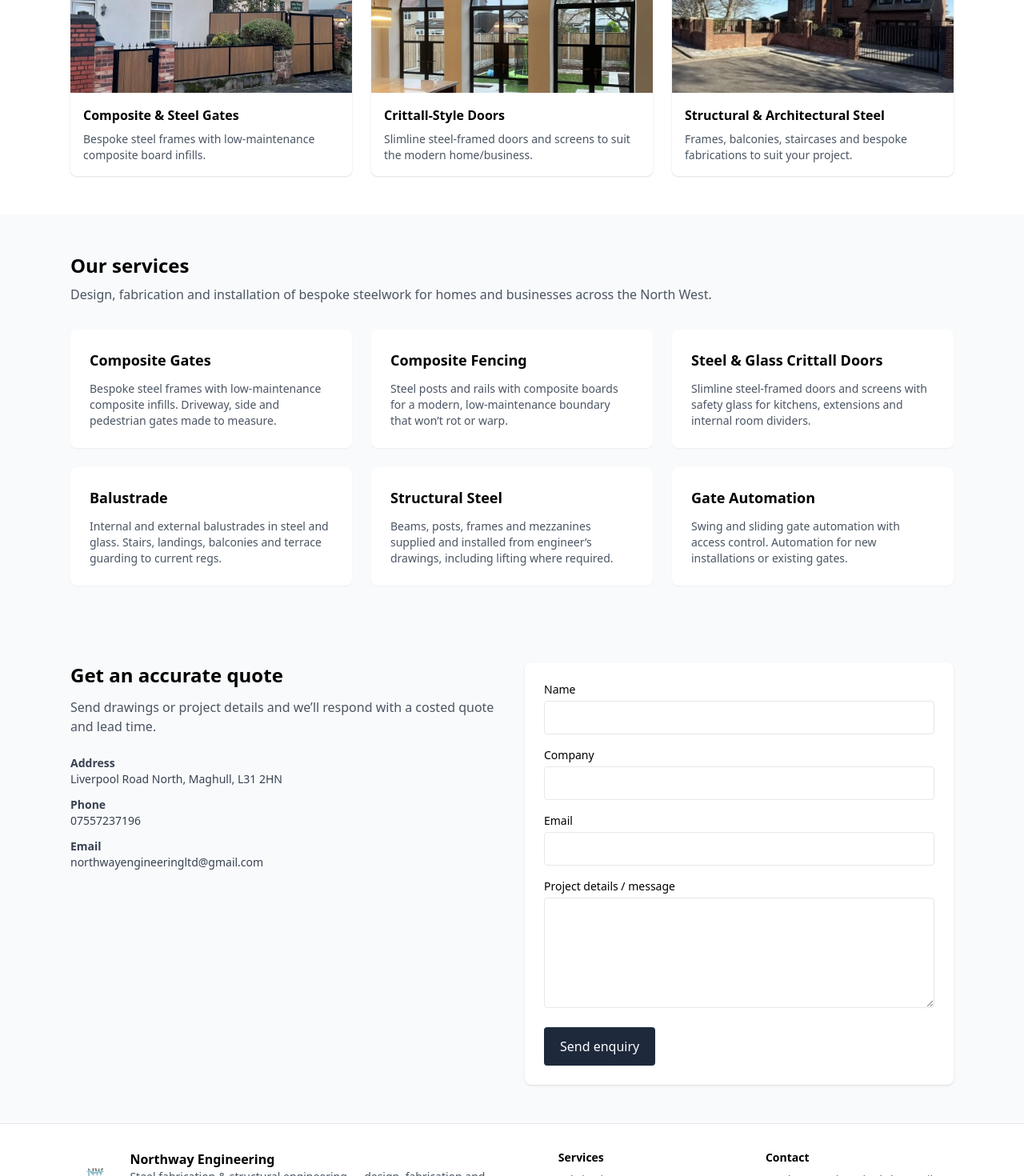
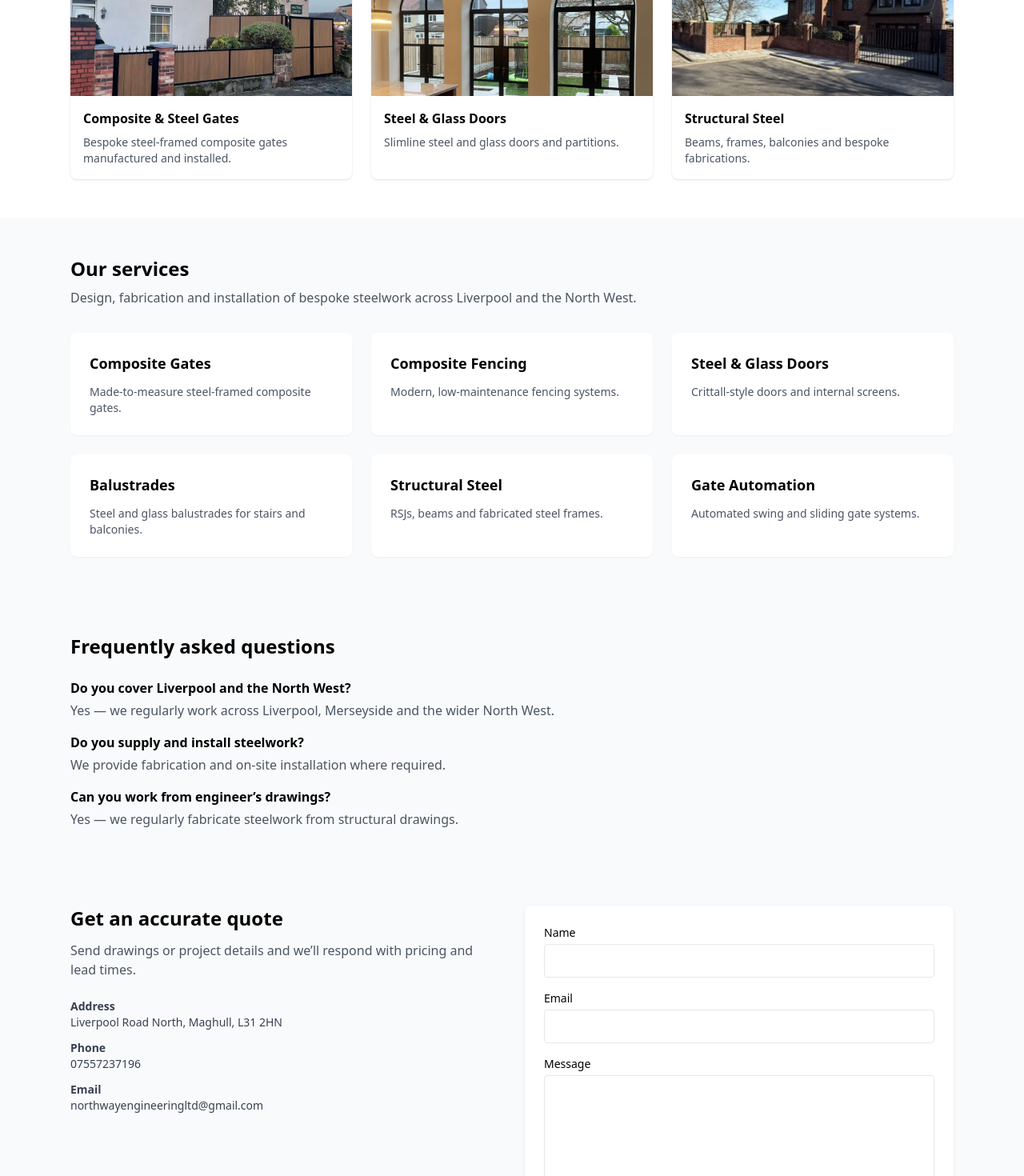
Before and after one commit to giuseppe101-arch/northway-engineering-site2, a Next.js app: page / in a window 1280 px wide. Shown: the part 720-2190 px from the top of the page at 80% size. Built offline with nearby package versions, Linux system fonts and the light colour scheme.

Commit message:
Update index.jsx

```diff
--- a/pages/index.jsx
+++ b/pages/index.jsx
@@ -1,16 +1,19 @@
-import Head from 'next/head'
-import Image from 'next/image'
-import Link from 'next/link'
-import { SITE } from '../siteConfig'
-import Header from '../components/Header'
-import Footer from '../components/Footer'
+import Head from "next/head";
+import Image from "next/image";
+import Link from "next/link";
+import { SITE } from "../siteConfig";
+import Header from "../components/Header";
+import Footer from "../components/Footer";
 
 export default function Home() {
   return (
     <>
       <Head>
-        <title>{SITE.name} — Steel fabrication & engineering</title>
-        <meta name="description" content={SITE.description} />
+        <title>Steel Fabrication Liverpool | Northway Engineering</title>
+        <meta
+          name="description"
+          content="Northway Engineering provides structural steel fabrication, composite gates, fencing, balustrades and gate automation across Liverpool and the North West."
+        />
         <meta name="viewport" content="width=device-width, initial-scale=1" />
       </Head>
 
@@ -21,9 +24,14 @@ export default function Home() {
         <section className="max-w-6xl mx-auto px-6 py-16 grid md:grid-cols-2 gap-10 items-center">
           <div>
             <h1 className="text-4xl font-extrabold">
-              Engineered Steel. Expertly Fabricated.
+              Steel Fabrication &amp; Engineering in Liverpool
             </h1>
-            <p className="mt-6 text-gray-600 max-w-xl">{SITE.description}</p>
+
+            <p className="mt-6 text-gray-600 max-w-xl">
+              Northway Engineering specialises in bespoke steel fabrication for
+              residential and commercial projects across Liverpool, Merseyside
+              and the North West.
+            </p>
 
             <div className="mt-8 flex gap-4">
               <a
@@ -47,7 +55,7 @@ export default function Home() {
               </div>
               <div>
                 <strong>Certifications</strong>
-                <div>ISO 9001 · Welding codes (EN/BS / AWS options)</div>
+                <div>ISO 9001 · EN / BS welding standards</div>
               </div>
             </div>
           </div>
@@ -55,9 +63,10 @@ export default function Home() {
           <div className="rounded-lg overflow-hidden shadow-lg relative w-full h-80">
             <Image
               src="/images/crittall-doors.jpg"
-              alt="Crittall style steel doors by Northway Engineering"
+              alt="Steel fabrication and crittall-style doors in Liverpool"
               fill
               className="object-cover"
+              priority
             />
           </div>
         </section>
@@ -68,57 +77,53 @@ export default function Home() {
             <h2 className="text-2xl font-bold">Selected projects</h2>
 
             <div className="mt-6 grid grid-cols-1 sm:grid-cols-3 gap-6">
-              {/* Card 1 */}
               <div className="rounded-lg overflow-hidden shadow">
                 <div className="relative w-full h-48">
                   <Image
                     src="/images/composite-gate.jpg"
-                    alt="Composite Gates by Northway Engineering"
+                    alt="Composite steel gates Liverpool"
                     fill
                     className="object-cover"
                   />
                 </div>
                 <div className="p-4">
-                  <h4 className="font-semibold">Composite &amp; Steel Gates</h4>
+                  <h3 className="font-semibold">Composite &amp; Steel Gates</h3>
                   <p className="text-sm text-gray-600 mt-2">
-                    Bespoke steel frames with low-maintenance composite board infills.
+                    Bespoke steel-framed composite gates manufactured and installed.
                   </p>
                 </div>
               </div>
 
-              {/* Card 2 */}
               <div className="rounded-lg overflow-hidden shadow">
                 <div className="relative w-full h-48">
                   <Image
                     src="/images/glassdoor4.jpg"
-                    alt="Crittall Style Doors & Screens by Northway Engineering"
+                    alt="Crittall-style steel and glass doors"
                     fill
                     className="object-cover object-top"
                   />
                 </div>
                 <div className="p-4">
-                  <h4 className="font-semibold">Crittall-Style Doors</h4>
+                  <h3 className="font-semibold">Steel &amp; Glass Doors</h3>
                   <p className="text-sm text-gray-600 mt-2">
-                    Slimline steel-framed doors and screens to suit the modern home/business.
+                    Slimline steel and glass doors and partitions.
                   </p>
                 </div>
               </div>
 
-              {/* Card 3 */}
               <div className="rounded-lg overflow-hidden shadow">
                 <div className="relative w-full h-48">
                   <Image
                     src="/images/wrought-iron-gate.jpg"
-                    alt="Wrought iron gate installation by Northway Engineering"
+                    alt="Structural steel fabrication Liverpool"
                     fill
                     className="object-cover"
                   />
                 </div>
                 <div className="p-4">
-                  <h4 className="font-semibold">Structural &amp; Architectural Steel</h4>
+                  <h3 className="font-semibold">Structural Steel</h3>
                   <p className="text-sm text-gray-600 mt-2">
-                    Frames, balconies, staircases and bespoke fabrications to suit your
-                    project.
+                    Beams, frames, balconies and bespoke fabrications.
                   </p>
                 </div>
               </div>
@@ -130,76 +135,87 @@ export default function Home() {
         <section id="services" className="max-w-6xl mx-auto px-6 py-12">
           <h2 className="text-2xl font-bold">Our services</h2>
           <p className="mt-2 text-gray-600">
-            Design, fabrication and installation of bespoke steelwork for homes and
-            businesses across the North West.
+            Design, fabrication and installation of bespoke steelwork across
+            Liverpool and the North West.
           </p>
 
           <div className="mt-8 grid grid-cols-1 sm:grid-cols-2 lg:grid-cols-3 gap-6">
-            <Link
-              href="/products/composite-gates"
-              className="bg-white rounded-lg p-6 shadow-sm block hover:shadow-md transition"
-            >
+            <Link href="/products/composite-gates" className="bg-white rounded-lg p-6 shadow-sm block">
               <h3 className="font-semibold text-lg">Composite Gates</h3>
               <p className="mt-3 text-gray-600 text-sm">
-                Bespoke steel frames with low-maintenance composite infills. Driveway,
-                side and pedestrian gates made to measure.
+                Made-to-measure steel-framed composite gates.
               </p>
             </Link>
 
-            <Link
-              href="/products/composite-fencing"
-              className="bg-white rounded-lg p-6 shadow-sm block hover:shadow-md transition"
-            >
+            <Link href="/products/composite-fencing" className="bg-white rounded-lg p-6 shadow-sm block">
               <h3 className="font-semibold text-lg">Composite Fencing</h3>
               <p className="mt-3 text-gray-600 text-sm">
-                Steel posts and rails with composite boards for a modern, low-maintenance
-                boundary that won’t rot or warp.
+                Modern, low-maintenance fencing systems.
               </p>
             </Link>
 
-            <Link
-              href="/products/crittall-doors"
-              className="bg-white rounded-lg p-6 shadow-sm block hover:shadow-md transition"
-            >
-              <h3 className="font-semibold text-lg">Steel &amp; Glass Crittall Doors</h3>
+            <Link href="/products/crittall-doors" className="bg-white rounded-lg p-6 shadow-sm block">
+              <h3 className="font-semibold text-lg">Steel &amp; Glass Doors</h3>
               <p className="mt-3 text-gray-600 text-sm">
-                Slimline steel-framed doors and screens with safety glass for kitchens,
-                extensions and internal room dividers.
+                Crittall-style doors and internal screens.
               </p>
             </Link>
 
-            <Link
-              href="/products/balustrade"
-              className="bg-white rounded-lg p-6 shadow-sm block hover:shadow-md transition"
-            >
-              <h3 className="font-semibold text-lg">Balustrade</h3>
+            <Link href="/products/balustrade" className="bg-white rounded-lg p-6 shadow-sm block">
+              <h3 className="font-semibold text-lg">Balustrades</h3>
               <p className="mt-3 text-gray-600 text-sm">
-                Internal and external balustrades in steel and glass. Stairs, landings,
-                balconies and terrace guarding to current regs.
+                Steel and glass balustrades for stairs and balconies.
               </p>
             </Link>
 
-            <Link
-              href="/products/structural-steel"
-              className="bg-white rounded-lg p-6 shadow-sm block hover:shadow-md transition"
-            >
+            <Link href="/products/structural-steel" className="bg-white rounded-lg p-6 shadow-sm block">
               <h3 className="font-semibold text-lg">Structural Steel</h3>
               <p className="mt-3 text-gray-600 text-sm">
-                Beams, posts, frames and mezzanines supplied and installed from
-                engineer’s drawings, including lifting where required.
+                RSJs, beams and fabricated steel frames.
               </p>
             </Link>
 
-            <Link
-              href="/products/gate-automation"
-              className="bg-white rounded-lg p-6 shadow-sm block hover:shadow-md transition"
-            >
+            <Link href="/products/gate-automation" className="bg-white rounded-lg p-6 shadow-sm block">
               <h3 className="font-semibold text-lg">Gate Automation</h3>
               <p className="mt-3 text-gray-600 text-sm">
-                Swing and sliding gate automation with access control. Automation for new
-                installations or existing gates.
+                Automated swing and sliding gate systems.
               </p>
             </Link>
+          </div>
+        </section>
+
+        {/* FAQ */}
+        <section className="max-w-6xl mx-auto px-6 py-12">
+          <h2 className="text-2xl font-bold">Frequently asked questions</h2>
+
+          <div className="mt-6 space-y-4">
+            <div>
+              <h3 className="font-semibold">
+                Do you cover Liverpool and the North West?
+              </h3>
+              <p className="text-gray-600 mt-1">
+                Yes — we regularly work across Liverpool, Merseyside and the wider
+                North West.
+              </p>
+            </div>
+
+            <div>
+              <h3 className="font-semibold">
+                Do you supply and install steelwork?
+              </h3>
+              <p className="text-gray-600 mt-1">
+                We provide fabrication and on-site installation where required.
+              </p>
+            </div>
+
+            <div>
+              <h3 className="font-semibold">
+                Can you work from engineer’s drawings?
+              </h3>
+              <p className="text-gray-600 mt-1">
+                Yes — we regularly fabricate steelwork from structural drawings.
+              </p>
+            </div>
           </div>
         </section>
 
@@ -209,8 +225,8 @@ export default function Home() {
             <div>
               <h2 className="text-2xl font-bold">Get an accurate quote</h2>
               <p className="mt-3 text-gray-600">
-                Send drawings or project details and we’ll respond with a costed quote
-                and lead time.
+                Send drawings or project details and we’ll respond with pricing
+                and lead times.
               </p>
 
               <dl className="mt-6 text-sm text-gray-700">
@@ -237,39 +253,15 @@ export default function Home() {
               />
 
               <label className="block text-sm font-medium">Name</label>
-              <input
-                name="name"
-                required
-                className="mt-1 block w-full border border-gray-200 rounded px-3 py-2"
-              />
-
-              <label className="block text-sm font-medium mt-4">Company</label>
-              <input
-                name="company"
-                className="mt-1 block w-full border border-gray-200 rounded px-3 py-2"
-              />
+              <input name="name" required className="mt-1 block w-full border rounded px-3 py-2" />
 
               <label className="block text-sm font-medium mt-4">Email</label>
-              <input
-                name="email"
-                type="email"
-                required
-                className="mt-1 block w-full border border-gray-200 rounded px-3 py-2"
-              />
+              <input name="email" type="email" required className="mt-1 block w-full border rounded px-3 py-2" />
 
-              <label className="block text-sm font-medium mt-4">
-                Project details / message
-              </label>
-              <textarea
-                name="message"
-                rows={5}
-                className="mt-1 block w-full border border-gray-200 rounded px-3 py-2"
-              />
+              <label className="block text-sm font-medium mt-4">Message</label>
+              <textarea name="message" rows={5} className="mt-1 block w-full border rounded px-3 py-2" />
 
-              <button
-                type="submit"
-                className="mt-6 bg-slate-800 text-white px-5 py-3 rounded"
-              >
+              <button type="submit" className="mt-6 bg-slate-800 text-white px-5 py-3 rounded">
                 Send enquiry
               </button>
             </form>
@@ -279,5 +271,5 @@ export default function Home() {
 
       <Footer />
     </>
-  )
+  );
 }
```
